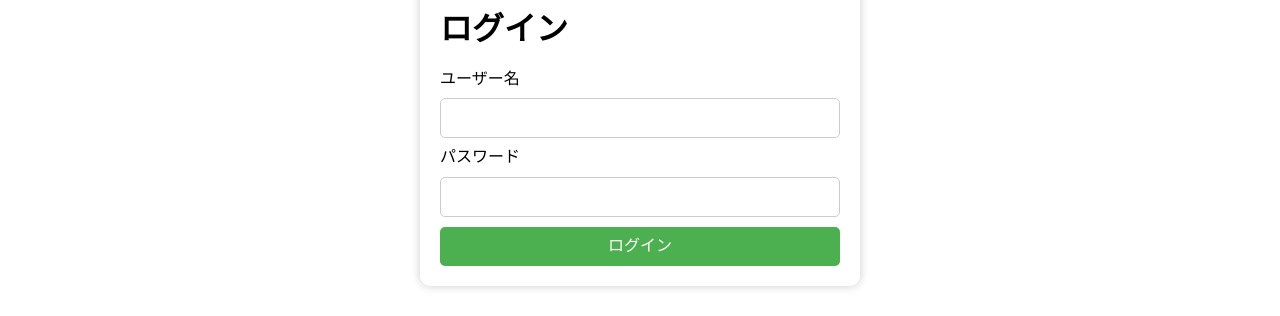
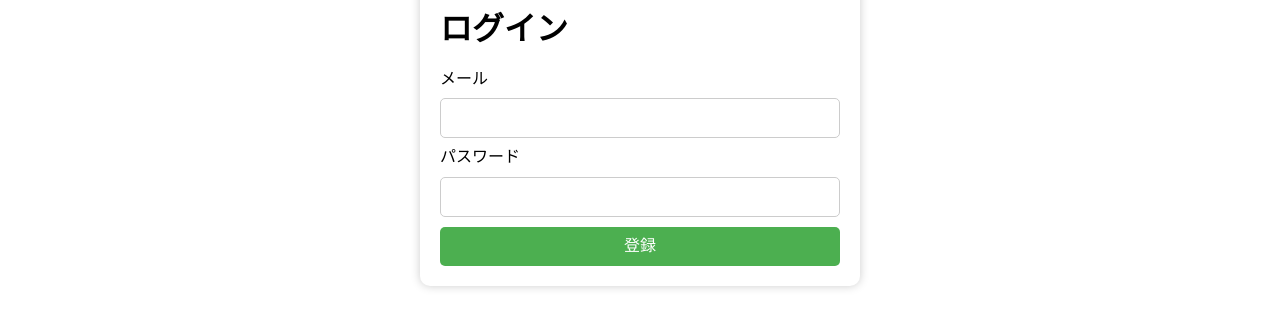
Before and after one commit to keisuke90/5-5-workout, a Vue app in the folder packages/frontend/: page /login in a window 1280 px wide. Shown: the part 145-461 px from the top of the page. Built offline with nearby package versions, Linux system fonts and the light colour scheme.

Commit message:
フロントエンドのログイン実装

```diff
--- a/packages/frontend/src/pages/LoginPage.vue
+++ b/packages/frontend/src/pages/LoginPage.vue
@@ -1,15 +1,42 @@
 <template>
   <form>
     <h1>ログイン</h1>
-    <label for="username">ユーザー名</label>
-    <input type="text" id="username" name="username" required />
+    <label for="email">メール</label>
+    <input type="text" id="email" name="email" v-model="email" required />
     <label for="password">パスワード</label>
-    <input type="password" id="password" name="password" required />
-    <input type="submit" value="ログイン" />
+    <input
+      type="password"
+      id="password"
+      name="password"
+      v-model="password"
+      required
+    />
+    <input type="button" value="登録" @click="loginUser()" />
   </form>
 </template>
 
-<script setup></script>
+<script setup lang="ts">
+import { sessionApiService } from "../services/sessionAPI";
+import router from "../router";
+import { useToast } from "vue-toastification";
+
+const toast = useToast();
+let email: string = "";
+let password: string = "";
+
+const loginUser = () => {
+  sessionApiService
+    .loginUser(email, password)
+    .then((res) => {
+      document.cookie = res.data.token;
+      toast.success("ログインしました。");
+      router.push("/");
+    })
+    .catch((err) => {
+      console.log(err);
+    });
+};
+</script>
 
 <style lang="scss" scoped>
 form {
@@ -31,7 +58,7 @@ input[type="password"] {
   font-size: 16px;
   box-sizing: border-box;
 }
-input[type="submit"] {
+input[type="button"] {
   background-color: #4caf50;
   color: #fff;
   padding: 10px;
--- /dev/null
+++ b/packages/frontend/src/services/sessionAPI.ts
@@ -0,0 +1,7 @@
+import http from "../http-common";
+
+export const sessionApiService = {
+  loginUser(email: string, password: string) {
+    return http.post(`session/login`, { email: email, password: password });
+  },
+};
```
